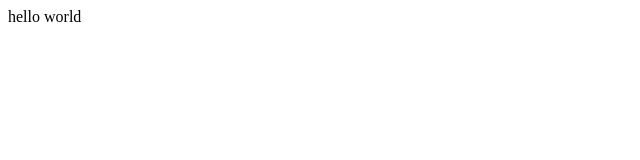
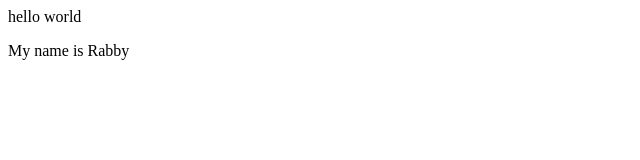
Before and after one commit to Rabby0501/First-Git-project, a plain HTML site: page index.html in a window 1280 px wide. Shown: the whole page, without its empty margins (0-640 px from the left). Drawn offline with Linux system fonts and the light colour scheme.

Commit message:
My name is Rabby

```diff
--- a/index.html
+++ b/index.html
@@ -1 +1,2 @@
 <p>hello world</p>
+<P>My name is Rabby</P>
```
